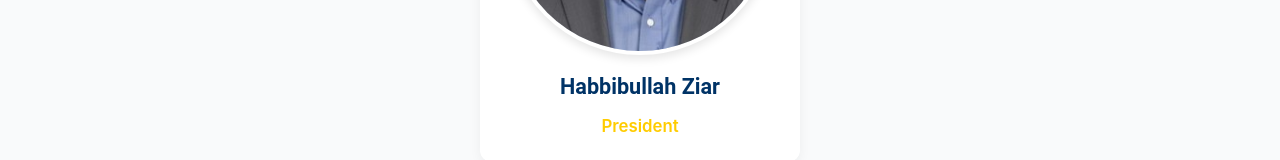
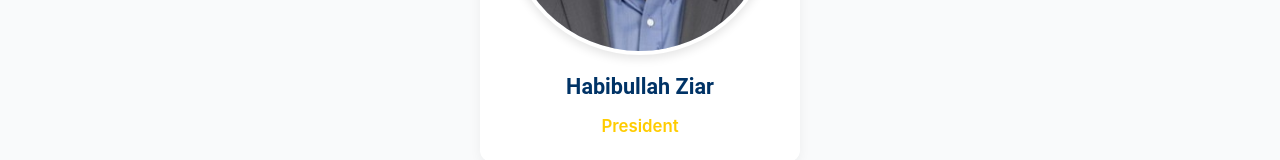
Before and after one commit to GulFaizi/umca-website, a React (Vite) app: page /our-team in a window 1280 px wide. Shown: the part 533-693 px from the top of the page. Built offline with nearby package versions, Linux system fonts and the light colour scheme.

Commit message:
2nd commit

```diff
--- a/src/pages/OurTeam.jsx
+++ b/src/pages/OurTeam.jsx
@@ -1,7 +1,7 @@
 import React from 'react';
 import './OurTeam.scss';
 
-import habbibullah_ziar from '../assets/team/habbibullah_ziar.jpg';
+import habibullah_ziar from '../assets/team/habbibullah_ziar.jpg';
 import img2 from '../assets/team/member2.jpg';
 import img3 from '../assets/team/member3.jpg';
 import img4 from '../assets/team/member4.jpg';
@@ -13,7 +13,7 @@ const OurTeam = () => {
     // Dummy data for team members
     const teamData = {
         top: [
-            { id: 1, name: 'Habbibullah Ziar', position: 'President', photo: habbibullah_ziar, desc: 'Leading the UMCA vision and ensuring community engagement.' }
+            { id: 1, name: 'Habibullah Ziar', position: 'President', photo: habibullah_ziar, desc: 'Leading the UMCA vision and ensuring community engagement.' }
         ],
         row1: [
             { id: 2, name: 'Sahil', position: 'Vice President', photo: img2, desc: 'Overseeing daily operations and guiding our projects.' },
```
